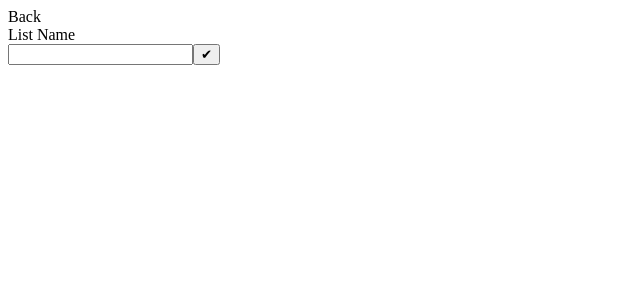
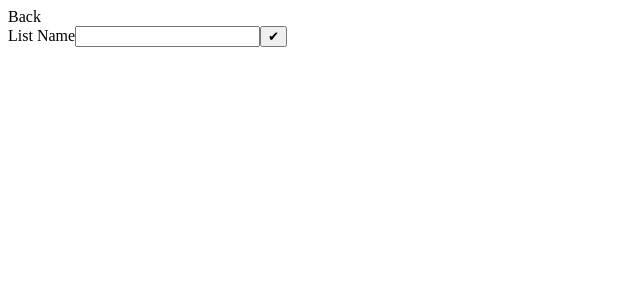
Before and after one commit to 0127JavaUSF/AccessibleTodoList-Front_End, an Angular app in the folder Accessibility-Todo-List/: page /todo-list/create-list in a window 1280 px wide. Shown: the top 300 px of the page, without its empty margins (0-640 px from the left). Built offline with nearby package versions, Linux system fonts and the light colour scheme.

Commit message:
Install pa11y and solve create-list issues

```diff
--- a/Accessibility-Todo-List/package.json
+++ b/Accessibility-Todo-List/package.json
@@ -18,6 +18,7 @@
     "@angular/platform-browser": "~8.2.14",
     "@angular/platform-browser-dynamic": "~8.2.14",
     "@angular/router": "~8.2.14",
+    "pa11y": "^5.3.0",
     "rxjs": "~6.4.0",
     "tslib": "^1.10.0",
     "zone.js": "~0.9.1"
--- a/Accessibility-Todo-List/src/app/components/create-list/create-list.component.html
+++ b/Accessibility-Todo-List/src/app/components/create-list/create-list.component.html
@@ -2,9 +2,10 @@
     <div class="back-button" (click)="handleGoBack()">
         Back
     </div>
-    <div class="create-list-header">
+    <!-- <div class="create-list-header">
         List Name
-    </div>
-    <input [(ngModel)]="listName" value="listName" />
+    </div> -->
+    <label for="listName">List Name</label>
+    <input [(ngModel)]="listName" value="listName" id="listName" name="listName" />
     <button class="tick-button" (click)="handleCreateList()"> &#10004; </button>
 </div>
```
Also changed, not shown: 1 other file (tests, documents, lock files or other folders).
